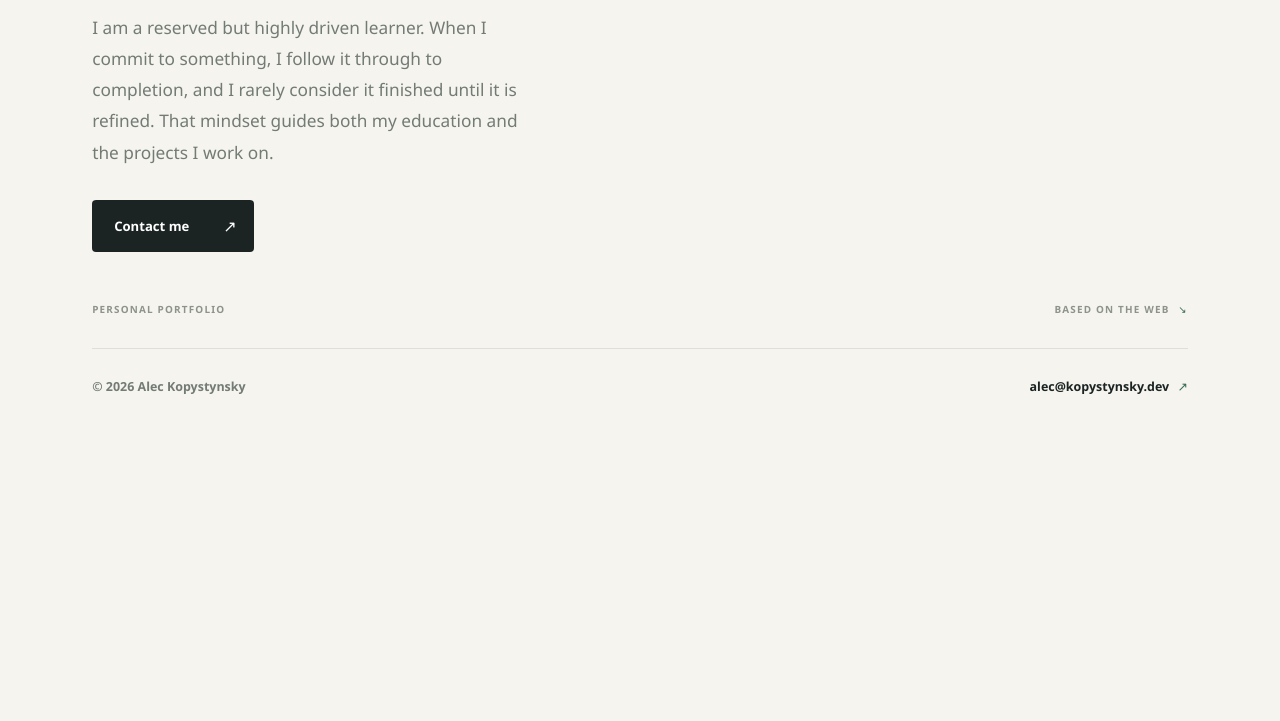
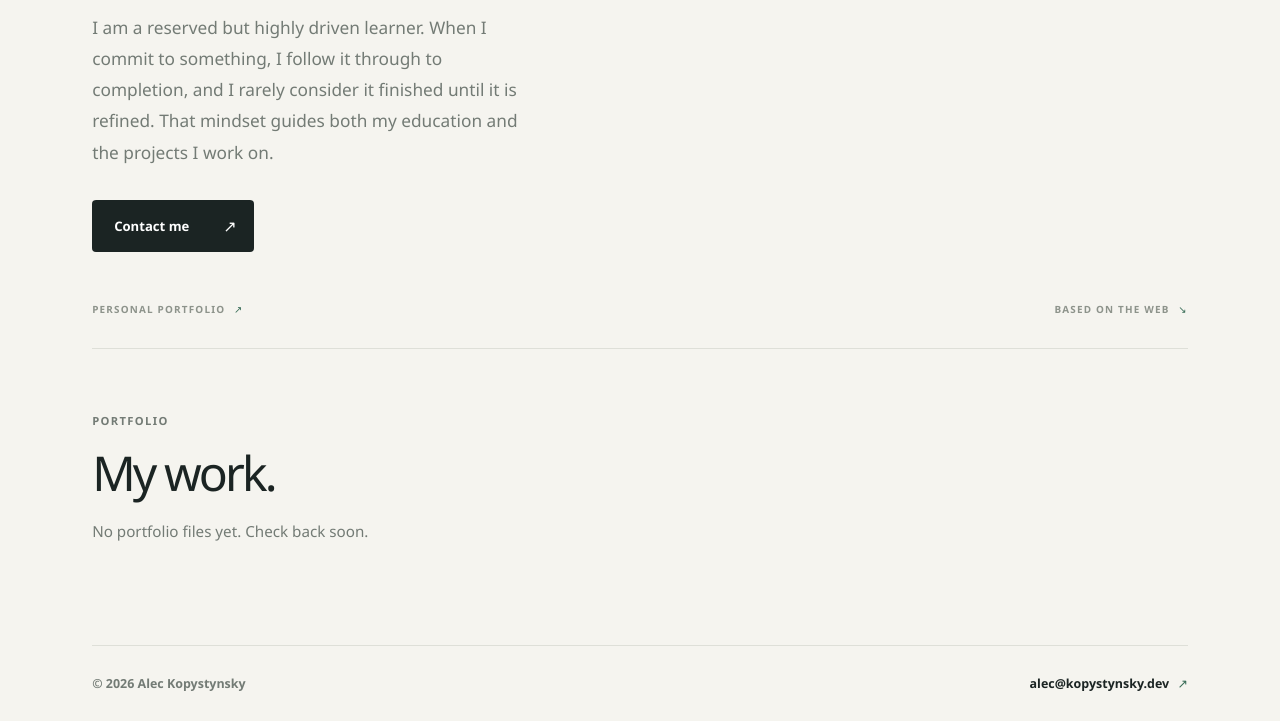
Before and after one commit to AKopy89/Portfolio, a plain HTML site: page index.html in a window 1280 px wide. Shown: the part 816-1537 px from the top of the page. Before the commit the page ends 1240 px from the top, so only its background shows below. Drawn offline with Linux system fonts and the light colour scheme.

Commit message:
Upload portfolio

```diff
--- a/index.html
+++ b/index.html
@@ -34,9 +34,15 @@
                 <span class="art-caption">A little space<br>to make things happen.</span>
             </div>
             <div class="hero-bottom">
-                <span>PERSONAL PORTFOLIO</span>
+                <a class="portfolio-link" href="#portfolios">PERSONAL PORTFOLIO <span aria-hidden="true">↗</span></a>
                 <span>BASED ON THE WEB <span aria-hidden="true">↘</span></span>
             </div>
+        </section>
+        <section class="portfolios" id="portfolios" aria-labelledby="portfolios-title">
+            <p class="eyebrow">Portfolio</p>
+            <h2 id="portfolios-title">My work.</h2>
+            <p class="empty-state">No portfolio files yet. Check back soon.</p>
+            <ul class="portfolio-list" aria-label="Portfolio files"></ul>
         </section>
     </main>
 
--- a/styles.css
+++ b/styles.css
@@ -228,6 +228,59 @@ h1 span {
     color: var(--green);
 }
 
+.hero-bottom .portfolio-link {
+    transition: color 160ms ease;
+}
+
+.hero-bottom .portfolio-link:hover {
+    color: var(--ink);
+}
+
+.hero-bottom .portfolio-link span {
+    padding-left: 5px;
+    color: var(--green);
+}
+
+.portfolios {
+    padding: 64px 0 80px;
+    border-top: 1px solid var(--line);
+}
+
+.portfolios .eyebrow {
+    margin-bottom: 12px;
+}
+
+.portfolios h2 {
+    margin: 0;
+    font-size: clamp(2rem, 4vw, 3rem);
+    font-weight: 580;
+    letter-spacing: -0.06em;
+}
+
+.empty-state {
+    margin: 16px 0 0;
+    color: var(--muted);
+    font-size: 0.95rem;
+}
+
+.portfolios:has(.portfolio-list li) .empty-state {
+    display: none;
+}
+
+.portfolio-list {
+    display: grid;
+    gap: 12px;
+    margin: 24px 0 0;
+    padding: 0;
+    list-style: none;
+}
+
+.portfolio-list a {
+    color: var(--green);
+    text-decoration: underline;
+    text-underline-offset: 3px;
+}
+
 .site-footer {
     min-height: 76px;
     border-top: 1px solid var(--line);
```
